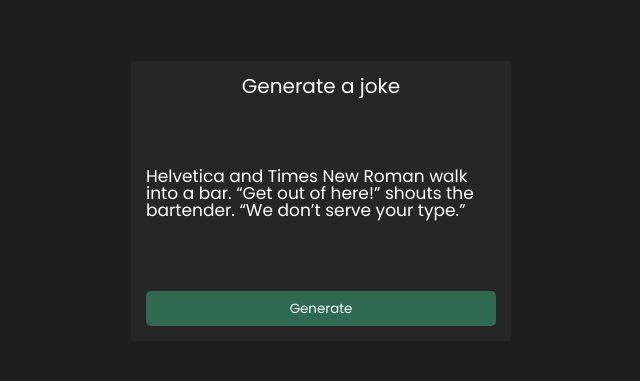
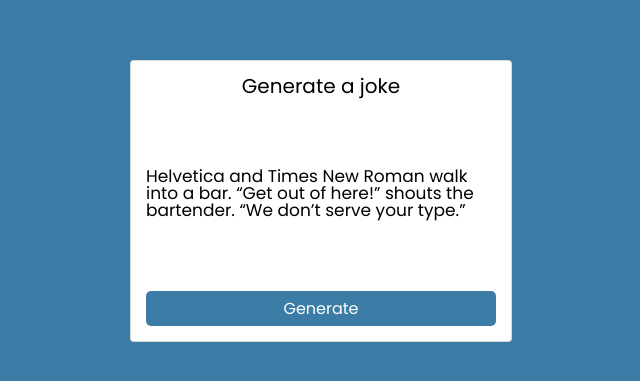
Before and after one commit to matheusnascimentods/JokeGenerator, a plain HTML site: page index.html in a window 1280 px wide. Shown: the part 199-580 px from the top of the page, without its empty margins (319-959 px from the left). Drawn offline with Linux system fonts and the light colour scheme.

Commit message:
A cor de fundo foi mudada

```diff
--- a/assets/css/style.css
+++ b/assets/css/style.css
@@ -2,11 +2,10 @@
 
 * {
     font-family: 'Poppins', sans-serif;
-    color: #ffffff;
 }
 
 body {
-    background-color: #1F1E1E;
+    background-color: #3a7ca5;
 }
 main {
     width: 100vw;
@@ -24,22 +23,23 @@
     flex-direction: column;
     justify-content: space-between;
     align-items: center;
-    background-color: #262626;
+    background-color: #ffffff;
     border-radius: 4px;
     border: 1px solid rgba(0, 0, 0, 0.15);
     padding: 15px;
 }
-h1 {
+.joke-card h1 {
     font-size: 20px;
 }
-p {
+.joke-card p {
     font-size: 17px;
 }
-button {
+.joke-card button {
     width: 100%;
     height: 35px;
     border: 0 none;
-    background-color: #2d6a4f;
+    background-color: #3a7ca5;
     border-radius: 5px;
     color: #ffffff;
+    font-size: 16px;
 }
```
